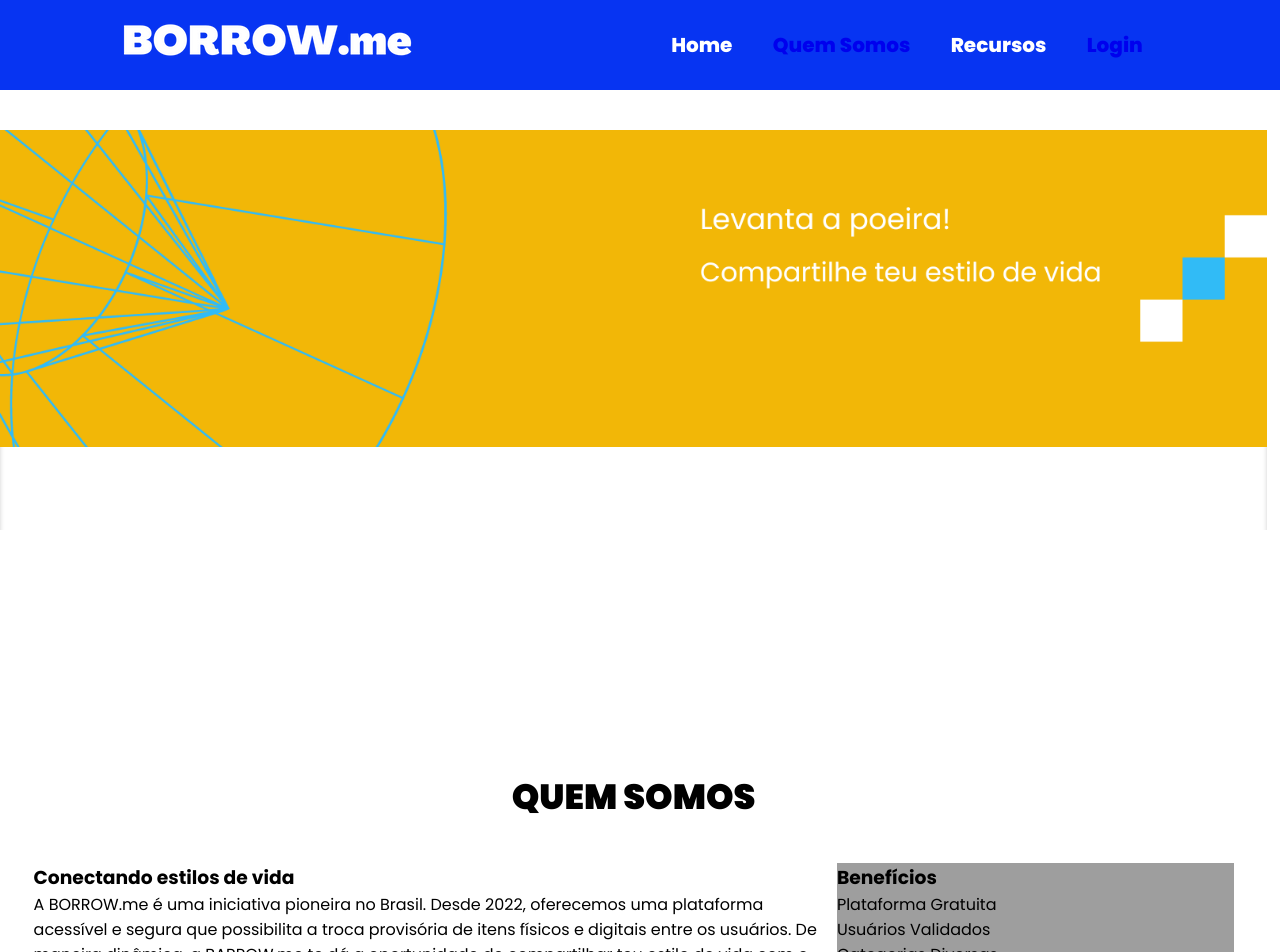
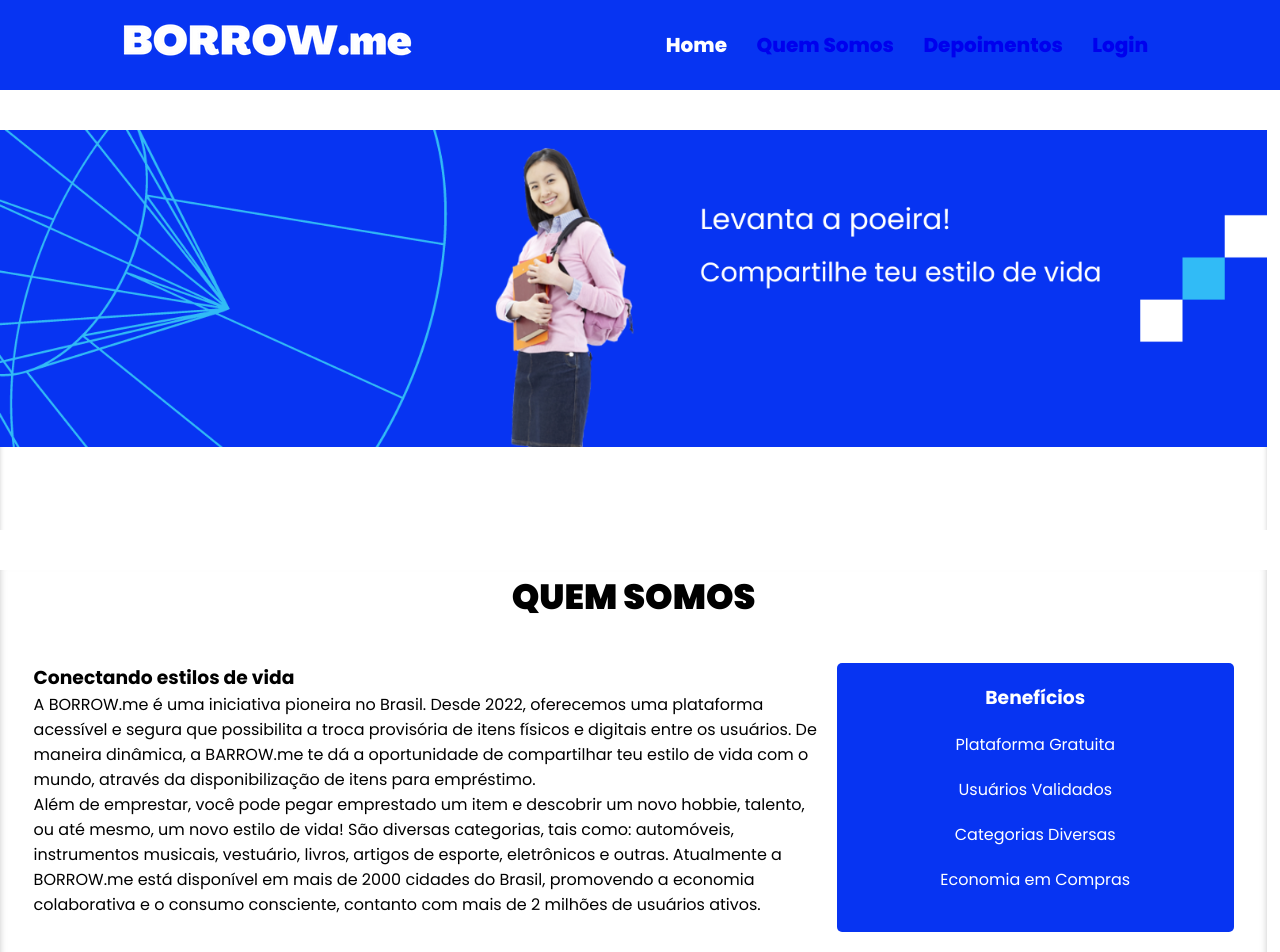
Before and after one commit to vinicr28/borrow-me, a PHP site: page /html/home.html in a window 1280 px wide. Shown: the top 952 px of the page. Run offline with PHP 8.4, Linux system fonts and the light colour scheme; grey boxes are pictures that could not be loaded.

Commit message:
Linkando página Home e finalizando estilo

```diff
--- a/css/styles_home.css
+++ b/css/styles_home.css
@@ -11,7 +14,7 @@
 
 .sections {
     display: block;
-    min-height: 600px;
+    min-height: 400px;
     height: auto;
     min-width: 99vw;
     max-width: 100%;
@@ -26,6 +29,11 @@
     text-align: center;
     margin: 40px;
 }
+
+#main__banner {
+    max-height: 400px;
+}
+
 .main__banner__carrossel {
     max-width: 100%;
     height: 400px;
@@ -34,6 +42,11 @@
 
 .main__banner__carrossel__imagem {
     max-width: 100%;
+}
+
+#main__quemsomos {
+
+    box-shadow: inset 0 -6px 8px -2px rgba(0, 0, 0, 0.35);
 }
 
 #div-main__quemsomos {
@@ -46,7 +59,33 @@
 }
 
 .main__quemsomos__beneficios {
-    background-image: url(https://img.freepik.com/vetores-premium/gradient-blue-abstract-background_1159-3091.jpg);
+    background-color: #0734F2;
+    padding: 20px;
+    color: white;
+    text-align: center;
+    border-radius: 5px;
+}
+
+.beneficios__lista__item {
+    margin: 20px;
+}
+
+#main__convite {
+    min-height: 200px;
+    padding-bottom: 40px;
+}
+
+#divcontainer-main__convite {
+    padding: 0 100px;
+}
+
+#main__emalta {
+    box-shadow: inset 0 8px 6px -2px rgba(0, 0, 0, 0.35);
+    padding-top: 10px;
+}
+
+#main__convite__criarconta {
+    text-align: center;
 }
 
 #div-main__emalta__cards {
--- a/html/home.html
+++ b/html/home.html
@@ -23,9 +23,9 @@
             <nav class="nav_menu">
                 <ul class="lista_menu">
                     <li class="menu home">Home</li>
-                    <li class="menu produtos_menu"><a href="#main__quemsomos">Quem Somos</a></li>
-                    <li class="menu usando">Recursos</li>
-                    <li class="menu suporte"><a href="login.html">Login</a></li>
+                    <li class="menu quemsomos"><a href="#main__quemsomos">Quem Somos</a></li>
+                    <li class="menu depoimentos"><a href="#main__depoimentos">Depoimentos</a></li>
+                    <li class="menu login"><a href="login.html">Login</a></li>
                 </ul>
             </nav>
         </header>
@@ -57,11 +57,11 @@
                     </div>
                     <div class="main__quemsomos__beneficios">
                         <h3>Benefícios</h3>
-                        <ul>
-                            <li>Plataforma Gratuita</li>
-                            <li>Usuários Validados</li>
-                            <li>Categorias Diversas</li>
-                            <li>Economia em Compras</li>
+                        <ul id="beneficios__lista">
+                            <li class="beneficios__lista__item">Plataforma Gratuita</li>
+                            <li class="beneficios__lista__item">Usuários Validados</li>
+                            <li class="beneficios__lista__item">Categorias Diversas</li>
+                            <li class="beneficios__lista__item">Economia em Compras</li>
                         </ul>
                     </div>
                 </div>
@@ -71,14 +71,19 @@
 
             <section class="sections" id="main__convite">
                 <h2 class="titulo-da-secao">Experimente experimentar</h2>
+                <div id="divcontainer-main__convite">
                     <div>
                         <p>Sabe aquele livro parado na estante? Ou aquela barraca de camping que você só usou uma vez e agora só tá ocupando espaço...?</p>
                         <p>Dê a eles uma razão de existir</p>
                         <p>Compartilhe!</p>
                     </div>
-                <div>
-                    <h3>Crie sua conta e compartilhe teu estilo de vida.</h3>
-                    <span>Se já tem conta, clique aqui</span>
+                    <div id="main__convite__criarconta">
+                        <button>
+                            <h3>Crie sua conta e compartilhe teu estilo de vida</h3>
+                        </button>
+                        <br>
+                        <span>Se já tem conta, <a href="login.html">clique aqui</a>.</span>
+                    </div>
                 </div>
             </section>
 
@@ -144,35 +149,34 @@
             <section class="sections" id="main__depoimentos">
                 <h2 class="titulo-da-secao">Depoimentos</h2>
 
+                <div id="divcontainer-main__depoimentos">
                     <div id="div-main__depoimentos">
 
                         <div class="main__depoimentos__depo">
                                 <img data-src="https://staticbv.bvirtual.com.br/conteudos/155/1biblioteca-virtual-pearson-acervo-digital-para-ensino-superior.jpg" class=" ls-is-cached lazyloaded" onerror="this.src ='/images/logodefault.png'" width="350" height="235" src="https://staticbv.bvirtual.com.br/conteudos/155/1biblioteca-virtual-pearson-acervo-digital-para-ensino-superior.jpg">
                             <div class="main__depoimentos__depo__descricao">
                                 <h3>Janaína, do Paraná</h3>
-                            <p>Já pensou em implementar a transformação digital na sua IES com a Biblioteca Virtual Pearson? Saiba mais sobre a importância do acervo digi...</p>
-                        </div>
-                        <a class="blog-leiaSobre" href="/Blog/biblioteca-virtual-pearson-sua-ies-com-um-acervo-d">Leia sobre</a>
+                                <p>Já peguei livros de edições especiais, sempre com muito carinho, pensando como eu gostaria que cuidassem se fosse meu.</p>
                             </div>
 
+                        </div>
                         <div class="main__depoimentos__depo">
                                 <img data-src="https://media.istockphoto.com/photos/african-american-young-adult-woman-with-amazing-hairstyle-picture-id1193253297?k=20&m=1193253297&s=612x612&w=0&h=ym-AdPYGrSuSB2vMWWy7cozpXoCvO_t905hMZF1eiYc=" class=" ls-is-cached lazyloaded" onerror="this.src ='/images/logodefault.png'" width="350" height="235" src="https://media.istockphoto.com/photos/african-american-young-adult-woman-with-amazing-hairstyle-picture-id1193253297?k=20&m=1193253297&s=612x612&w=0&h=ym-AdPYGrSuSB2vMWWy7cozpXoCvO_t905hMZF1eiYc=">
                             <div class="main__depoimentos__depo__descricao">
                                 <h3>Amanda, do Rio de Janeiro </h3>
-                            <p>Nas instituições educacionais, o bibliotecário tem um papel importante no combate às notícias falsas. Veja como proceder!</p>
-                        </div>
-                        <a class="blog-leiaSobre" href="/Blog/noticias-falsas-como-o-bibliotecario-pode-combate">Leia sobre</a>
+                                <p>Nada meu fica mais parado. Se tá 1 semana sem uso, eu já cadastro na Borrow.</p>
                             </div>
 
+                        </div>
                         <div class="main__depoimentos__depo">
                                 <img data-src="https://media.istockphoto.com/photos/hispanic-man-standing-by-fruits-and-vegetables-shop-smiling-happy-picture-id1327847358?k=20&m=1327847358&s=612x612&w=0&h=uX1e-DCcvOjqbwHvKU87eGRbK0iE4BMyDhtQ-vipTSs=" class=" lazyloaded" onerror="this.src ='/images/logodefault.png'" width="350" height="235" src="https://media.istockphoto.com/photos/hispanic-man-standing-by-fruits-and-vegetables-shop-smiling-happy-picture-id1327847358?k=20&m=1327847358&s=612x612&w=0&h=uX1e-DCcvOjqbwHvKU87eGRbK0iE4BMyDhtQ-vipTSs=">
                             <div class="main__depoimentos__depo__descricao">
                                 <h3>Victor, do Ceará</h3>
-                            <p>Reunimos uma série de dicas para que você saiba como manter a sua biblioteca pública sempre muito bem-organizada. Confira!</p>
-                        </div>
-                        <a class="blog-leiaSobre" href="/Blog/biblioteca-publica-como-manter-a-organizacao-do">Leia sobre</a>
+                                <p>Comecei pegando emprestado um skate e hoje não me vejo fazendo outra coisa.</p>
                             </div>
 
+                        </div>
+                    </div>
                 </div>
 
 
@@ -184,6 +188,8 @@
                 <div id="div-main__facaparte">
 
                     <h2 class="titulo-da-secao">Crie tua conta</h2>
+                    <p>E faça parte da rede mais colabortiva do Brasil.</p>
+                    <span>Se já tem conta,<a class="menu" href="login.html">clique aqui</a>.</span>
                 </div>
             </section>
         </main>
```
Also changed, not shown: other parts of css/styles_home.css (+34 -5 lines), html/index.html (+8 -5 lines), media/banners/banner_poeira.png, media/banners/bg_secao-crieconta.png. Lines whose indentation alone changed are shown as unchanged.
